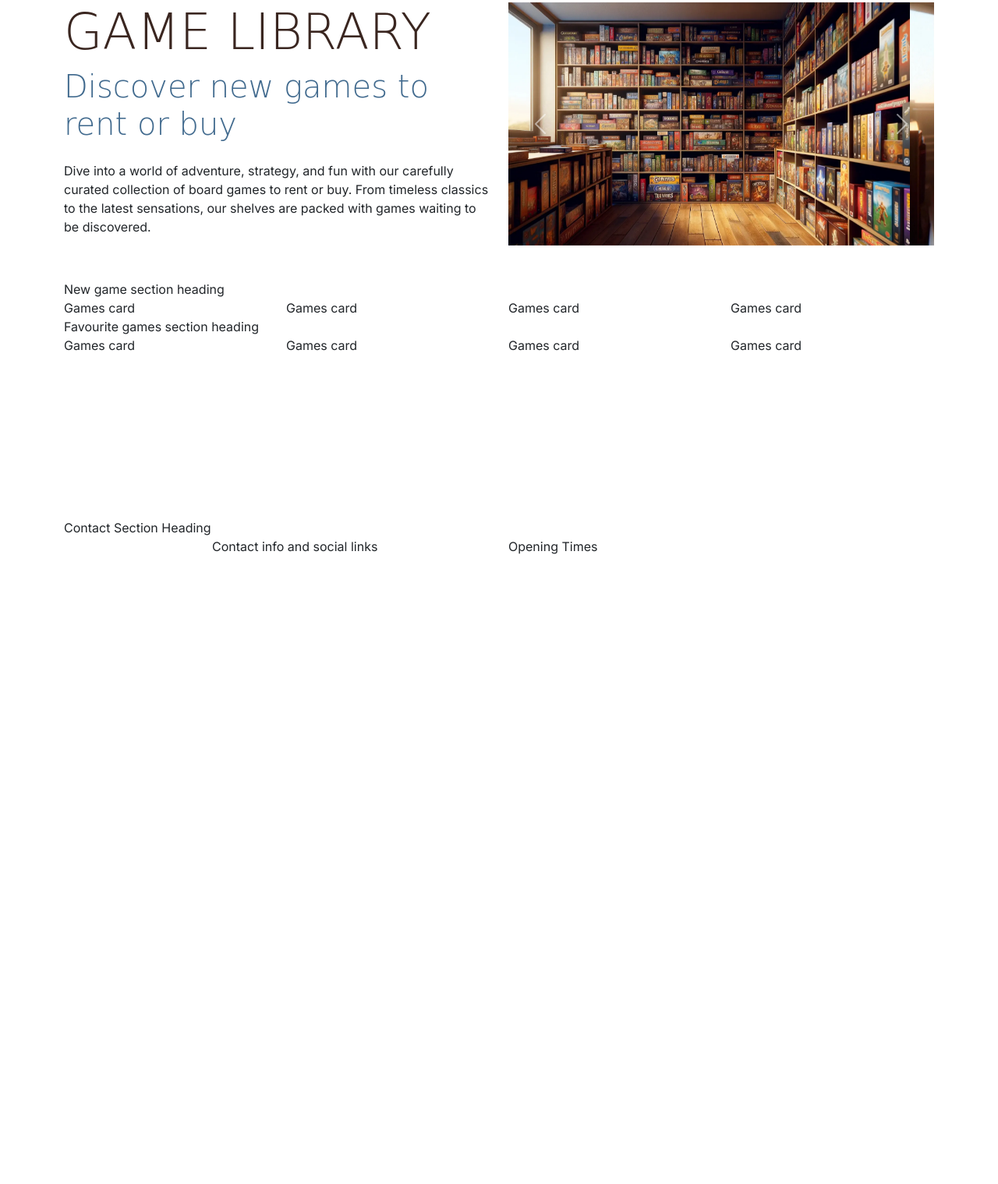
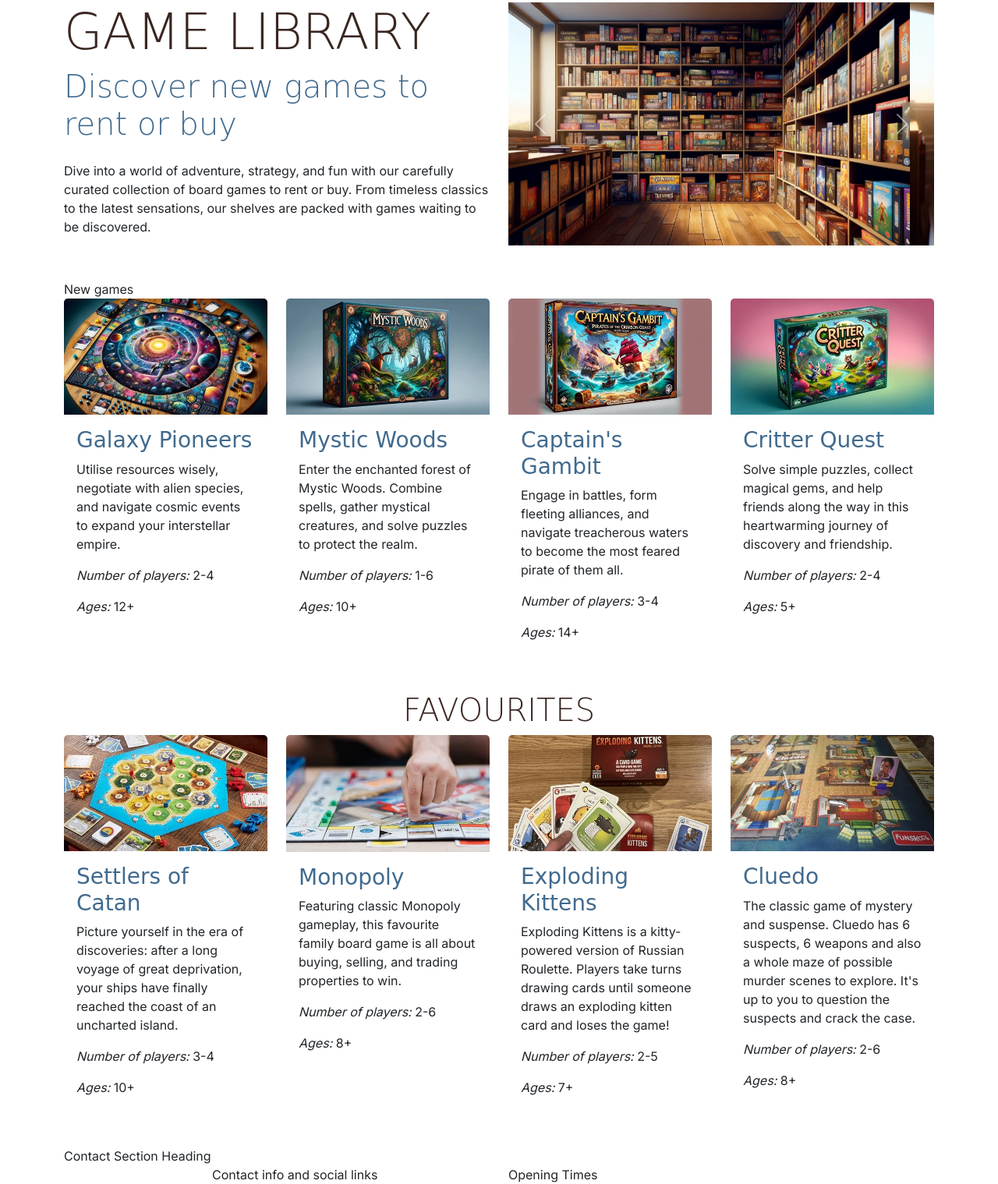
Before and after one commit to EKennard/Boardwalk-Games, a plain HTML site: page game-library.html in a window 1280 px wide. Shown: the part 87-1606 px from the top of the page at 78% size. Before the commit the page ends 800 px from the top, so only its background shows below. Drawn offline with nearby package versions, Linux system fonts and the light colour scheme.

Commit message:
Games cards added and styled

```diff
--- a/assets/css/styles.css
+++ b/assets/css/styles.css
@@ -71,6 +71,11 @@
     margin-bottom: 1.5rem;
 }
 
+/* ---------------------------------------------------- Games Library ------------------------------------------------- */
+#new-games .card, #fav-games .card {
+    border:none;
+}
+
 /* ----------------------------------------------Testing styles ----------------------------------------------- */
 /*.container, .row {
     border: 2px solid black;
--- a/game-library.html
+++ b/game-library.html
@@ -80,7 +80,9 @@
       <div class="col-12 col-xl-6 text-center text-xl-start">
         <h1 class="display-3">Game Library</h1>
         <p class="lead display-6 sub-heading-color">Discover new games to rent or buy</p>
-        <p class="my-4">Dive into a world of adventure, strategy, and fun with our carefully curated collection of board games to rent or buy. From timeless classics to the latest sensations, our shelves are packed with games waiting to be discovered.</p>
+        <p class="my-4">Dive into a world of adventure, strategy, and fun with our carefully curated collection of board
+          games to rent or buy. From timeless classics to the latest sensations, our shelves are packed with games
+          waiting to be discovered.</p>
       </div>
       <div class="col-12 col-xl-6">
         <div id="carouselExampleAutoplaying" class="carousel slide" data-bs-ride="carousel">
@@ -120,24 +122,115 @@
   <!-- main element to hold all key sections of the page. it isn't part of the grid structure -->
   <main>
     <!-- new games section -->
-    <section class="container">
+    <section class="container" id="new-games">
       <div class="row">
-        <div class="col-12">New game section heading</div>
-        <div class="col-12 col-md-6 col-xl-3">Games card</div>
-        <div class="col-12 col-md-6 col-xl-3">Games card</div>
-        <div class="col-12 col-md-6 col-xl-3">Games card</div>
-        <div class="col-12 col-md-6 col-xl-3">Games card</div>
+        <div class="col-12">New games </div>
+        <div class="col-12 col-md-6 col-xl-3">
+          <div class="card">
+            <img class="card-img-top" src="assets/images/new-games-1.webp" alt="Galaxy Pioneers board game">
+            <div class="card-body">
+              <h3 class="card-title sub-heading-color">Galaxy Pioneers</h3>
+              <p class="card-text">Utilise resources wisely, negotiate with alien species, and navigate
+                cosmic events to expand your interstellar empire.</p>
+              <p><em>Number of players:</em> 2-4</p>
+              <p><em>Ages:</em> 12+</p>
+            </div>
+          </div>
+        </div>
+        <div class="col-12 col-md-6 col-xl-3">
+          <div class="card">
+            <img class="card-img-top" src="assets/images/new-games-2.webp" alt="Mystic Woods board game box">
+            <div class="card-body">
+              <h3 class="card-title sub-heading-color">Mystic Woods</h3>
+              <p class="card-text">Enter the enchanted forest of Mystic Woods. Combine spells, gather
+                mystical creatures, and solve puzzles to protect the realm.</p>
+              <p><em>Number of players:</em> 1-6</p>
+              <p><em>Ages:</em> 10+</p>
+            </div>
+          </div>
+        </div>
+        <div class="col-12 col-md-6 col-xl-3">
+          <div class="card">
+            <img class="card-img-top" src="assets/images/new-games-3.webp" alt="Captain's Gambit board game box">
+            <div class="card-body">
+              <h3 class="card-title sub-heading-color">Captain's Gambit</h3>
+              <p class="card-text">Engage in battles, form fleeting alliances, and navigate treacherous
+                waters to become the most feared pirate of them all.</p>
+              <p><em>Number of players:</em> 3-4</p>
+              <p><em>Ages:</em> 14+</p>
+            </div>
+          </div>
+        </div>
+        <div class="col-12 col-md-6 col-xl-3">
+          <div class="card">
+            <img class="card-img-top" src="assets/images/new-games-4.webp" alt="Critter Quest board game box">
+            <div class="card-body">
+              <h3 class="card-title sub-heading-color">Critter Quest</h3>
+              <p class="card-text">Solve simple puzzles, collect magical gems, and help friends along the
+                way in this heartwarming journey of discovery and friendship.</p>
+              <p><em>Number of players:</em> 2-4</p>
+              <p><em>Ages:</em> 5+</p>
+            </div>
+          </div>
+        </div>
       </div>
     </section>
-
-    <!-- favourite games section -->
-    <section class="container">
+    <!-- Favourite Games section -->
+    <section id="fav-games" class="container section">
       <div class="row">
-        <div class="col-12">Favourite games section heading</div>
-        <div class="col-12 col-md-6 col-xl-3">Games card</div>
-        <div class="col-12 col-md-6 col-xl-3">Games card</div>
-        <div class="col-12 col-md-6 col-xl-3">Games card</div>
-        <div class="col-12 col-md-6 col-xl-3">Games card</div>
+        <div class="col-12 text-center">
+          <h2 class="display-6">Favourites</h2>
+        </div>
+        <div class="col-12 col-md-6 col-xl-3">
+          <div class="card">
+            <img class="card-img-top" src="assets/images/fav-games-1.webp" alt="Settlers of Catan board game">
+            <div class="card-body">
+              <h3 class="card-title sub-heading-color">Settlers of Catan</h3>
+              <p class="card-text">Picture yourself in the era of discoveries: after a long voyage of
+                great deprivation, your ships have finally reached the coast of an uncharted island.</p>
+              <p><em>Number of players:</em> 3-4</p>
+              <p><em>Ages:</em> 10+</p>
+            </div>
+          </div>
+        </div>
+        <div class="col-12 col-md-6 col-xl-3">
+          <div class="card">
+            <img class="card-img-top" src="assets/images/fav-games-2.webp" alt="Monopoly board game">
+            <div class="card-body">
+              <h3 class="card-title sub-heading-color">Monopoly</h3>
+              <p class="card-text">Featuring classic Monopoly gameplay, this favourite family board game
+                is all about buying, selling, and trading properties to win.</p>
+              <p><em>Number of players:</em> 2-6</p>
+              <p><em>Ages:</em> 8+</p>
+            </div>
+          </div>
+        </div>
+        <div class="col-12 col-md-6 col-xl-3">
+          <div class="card">
+            <img class="card-img-top" src="assets/images/fav-games-3.webp" alt="Exploding Kittens card game">
+            <div class="card-body">
+              <h3 class="card-title sub-heading-color">Exploding Kittens</h3>
+              <p class="card-text">Exploding Kittens is a kitty-powered version of Russian Roulette.
+                Players take turns drawing cards until someone draws an exploding kitten card and loses
+                the game!</p>
+              <p><em>Number of players:</em> 2-5</p>
+              <p><em>Ages:</em> 7+</p>
+            </div>
+          </div>
+        </div>
+        <div class="col-12 col-md-6 col-xl-3">
+          <div class="card">
+            <img class="card-img-top" src="assets/images/fav-games-4.webp" alt="Cluedo board game">
+            <div class="card-body">
+              <h3 class="card-title sub-heading-color">Cluedo</h3>
+              <p class="card-text">The classic game of mystery and suspense. Cluedo has 6 suspects, 6
+                weapons and also a whole maze of possible murder scenes to explore. It's up to you to
+                question the suspects and crack the case.</p>
+              <p><em>Number of players:</em> 2-6</p>
+              <p><em>Ages:</em> 8+</p>
+            </div>
+          </div>
+        </div>
       </div>
     </section>
   </main>
```
